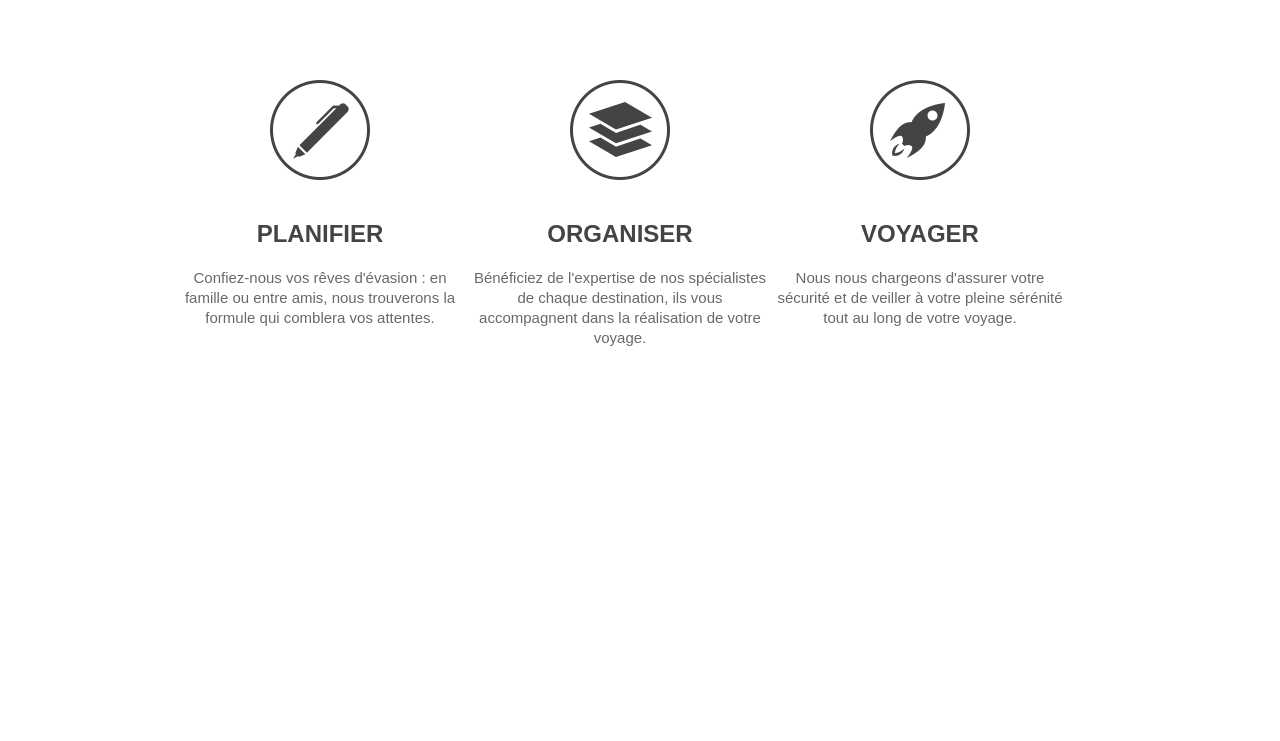
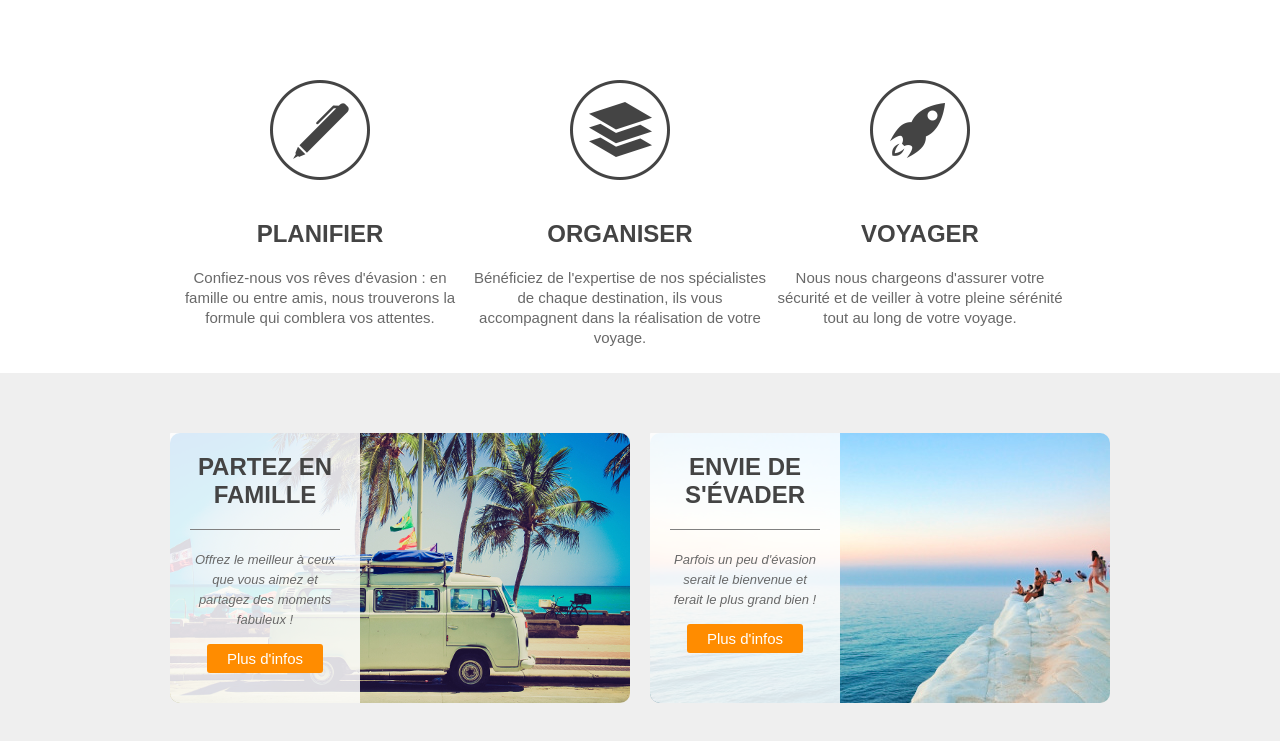
Before and after one commit to Lisaelyacoubi/travel_agency, a plain HTML site: page index.html in a window 1280 px wide. Shown: the part 700-1441 px from the top of the page. Before the commit the page ends 1073 px from the top, so only its background shows below. Drawn offline with Linux system fonts and the light colour scheme.

Commit message:
add css possibilities

```diff
--- a/index.html
+++ b/index.html
@@ -38,11 +38,29 @@
                  <li id="step-2"><h4>Organiser</h4><p>Bénéficiez de l'expertise de nos spécialistes de chaque destination, ils vous accompagnent dans la réalisation de votre voyage.</p></li>
                  <li id="step-3"><h4>Voyager</h4><p>Nous nous chargeons d'assurer votre sécurité et de veiller à votre pleine sérénité tout au long de votre voyage.</p></li>
              </ul>
+             <div class="clear"></div>
         </div>
     </sections>
 
     <section id="possibilities">
-         <div class="wrapper"> </div>
+         <div class="wrapper">
+             <article class="image-1">
+                 <div class="overlay">
+                 <h4>Partez en famille</h4>
+                     <p><small>Offrez le meilleur à ceux que vous aimez et partagez des moments fabuleux !</small></p>
+                     <a href="#" class="button-2">Plus d'infos</a>
+                 </div>
+             </article>
+
+             <article class="image-2">
+                 <div class="overlay">
+                     <h4>Envie de s'évader</h4>
+                 <p><small>Parfois un peu d'évasion serait le bienvenue et ferait le plus grand bien !</small></p>
+                     <a href="#" class="button-2">Plus d'infos</a>
+                 </div>
+             </article>
+             <div class="clear"></div>
+        </div>
     </section>
 
     <section id="contact">
--- a/style.css
+++ b/style.css
@@ -50,6 +50,11 @@ a {
     color: #444;
 }
 
+small {
+    font-size: 13px;
+    font-style: italic;
+}
+
     /* HEADER */
 
 header {
@@ -77,7 +82,7 @@ header nav ul li a {
     margin-right: 20px;
 }
 
-/* MAIN IMAGE */
+    /* MAIN IMAGE */
 
 #main-image {
     height: 580px;
@@ -109,7 +114,7 @@ header nav ul li a {
     background: #5bc2de;
 }
 
-/* STEPS */
+    /* STEPS */
 
 #steps ul {
     margin: 80px 0;
@@ -145,3 +150,67 @@ header nav ul li a {
     background: url('images/steps-icon-3.png') no-repeat top center;
 
 }
+
+.clear {
+    clear: both;
+}
+
+    /* POSSIBILITIES */
+
+.image-1 {
+    background-image: url('images/article-image-1.jpg');
+}
+
+.image-2 {
+    background-image: url('images/article-image-2.jpg')
+}
+
+#possibilities {
+    padding: 60px 0;
+    background-color: #efefef;
+}
+
+#possibilities article {
+    width: 460px;
+    height: 270px;
+    float: left;
+    border-radius: 10px;
+}
+
+#possibilities article:first-child {
+    margin-right: 20px;
+}
+
+#possibilities p {
+    text-align: center;
+    margin-bottom: 20px;
+}
+
+.overlay {
+    background: rgba(255,255,255, 0.85);
+    height: 100%;
+    width: 190px;
+    padding: 20px;
+    border-radius: 1px 0 0 10px;
+    text-align: center;
+    box-sizing: border-box;
+}
+
+article h4 {
+    border-bottom: solid 1px grey;
+    padding-bottom: 20px;
+    text-transform: uppercase;
+    margin-bottom: 20px;
+    text-align: center;
+}
+
+.button-2 {
+    background-color: darkorange;
+    color: white;
+    padding: 6px 20px;
+    border-radius: 3px;
+}
+
+.button-2:hover {
+    background: #5bc2de;
+}
```
